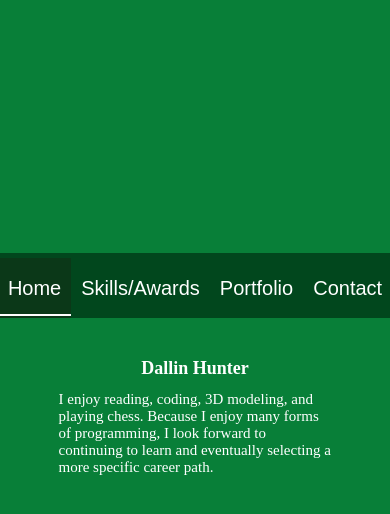
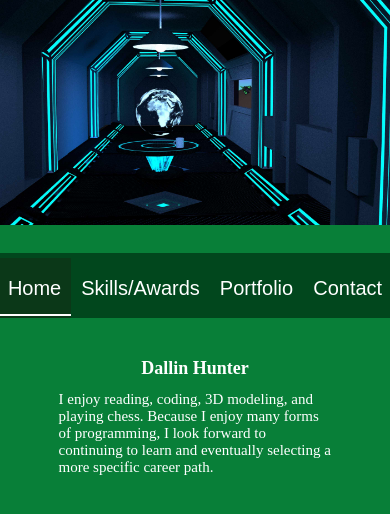
Before and after one commit to 4da11in/portfolio, a plain HTML site: page portfolioSite/home.html in a window 390 px wide. Drawn offline with nearby package versions, Linux system fonts and the light colour scheme.

Commit message:
final home 11

```diff
--- a/portfolioSite/style.css
+++ b/portfolioSite/style.css
@@ -13,13 +13,11 @@
     max-height: 500px;
     width: auto;
     height: auto;
-    margin-left: calc(50vw - 500px);
+    margin-left: calc(50vw - 25vw);
     margin-right: auto;
     position: absolute;
     z-index: -5;
-    /*position: absolute;
-    offsets: top, right, bottom, left
-    clip: rect(100px,1000px,500px,0px);*/
+
 }
 #background {
     background-color: #087f38;
@@ -29,7 +27,8 @@
 #viewport {
     display: block;
     width: 100vw;
-    height: 30vh;
+    height: 25vw;
+    min-height: 30vh;
 }
 
 body {
@@ -198,4 +197,8 @@ button {
     .tborder, .bborder {
         height: 50px;
     }
+    #largeImage {
+        max-width: 400px;
+        margin-left: calc(50vw - 200px);
+    }
 }
```
